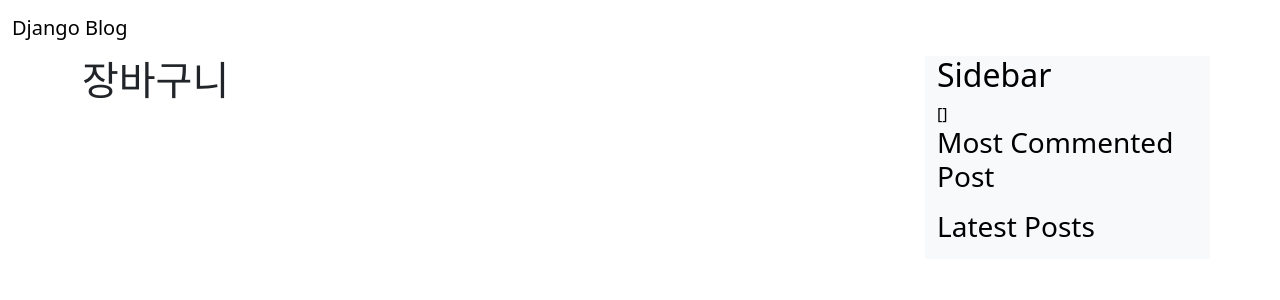
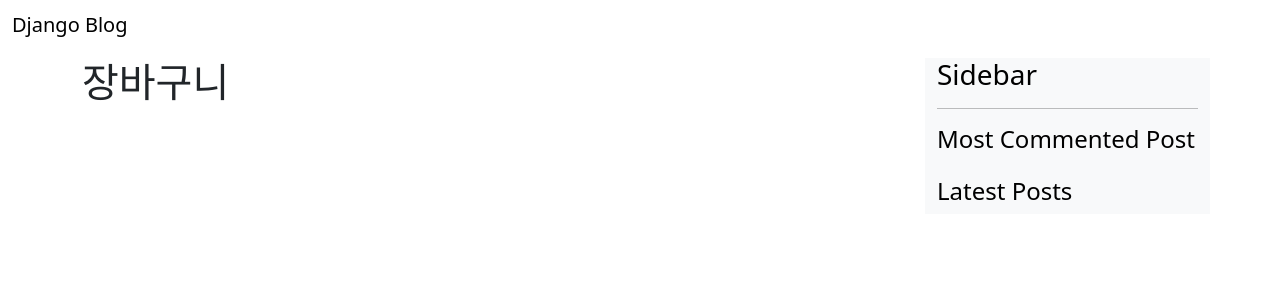
Before and after one commit to 98Taek/catalogProject, a Django app: page /shop/ in a window 1280 px wide. Shown: the top 300 px of the page. Run offline with Django 4.2, Linux system fonts and the light colour scheme; data that the repository does not hold is empty.

Commit message:
부트스트랩 스타일 변경

```diff
--- a/blog/templates/blog/base.html
+++ b/blog/templates/blog/base.html
@@ -15,7 +15,7 @@
 <body>
 <nav class="navbar bg-body-emphasis">
     <div class="container-fluid">
-        <a class="navbar-brand" href="{% url 'blog:post_list' %}">Django Blog</a>
+        <a class="navbar-brand h1" href="{% url 'blog:post_list' %}">Django Blog</a>
     </div>
 </nav>
 <div class="container gy-5">
@@ -25,18 +25,18 @@
             {% endblock content %}
         </div>
         <div class="col-3 text-bg-light">
-            <h2>Sidebar</h2>
-            {{ cart }}
-            <h3>Most Commented Post</h3>
-            <ul>
+            <h3>Sidebar</h3>
+            <hr>
+            <h4>Most Commented Post</h4>
+            <ul class="list-group">
                 {% get_most_commented_post as most_commented_post %}
                 {% for post in most_commented_post %}
-                    <li>
-                        <a href="{{ post.get_absolute_url }}">{{ post.title }}</a>
+                    <li class="list-group-item">
+                        <a href="{{ post.get_absolute_url }}" class="list-group-item-action">{{ post.title }}</a>
                     </li>
                 {% endfor %}
             </ul>
-            <h3>Latest Posts</h3>
+            <h4 class="mt-3">Latest Posts</h4>
             {% show_latest_posts 3 %}
         </div>
     </div>
--- a/blog/templates/blog/post/includes/latest_posts.html
+++ b/blog/templates/blog/post/includes/latest_posts.html
@@ -1,7 +1,7 @@
-<ul>
+<ul class="list-group">
     {% for post in latest_posts %}
-        <li>
-            <a href="{{ post.get_absolute_url }}">{{ post.title }}</a>
+        <li class="list-group-item">
+            <a href="{{ post.get_absolute_url }}" class="list-group-item-action">{{ post.title }}</a>
         </li>
     {% endfor %}
 </ul>
--- a/blog/templates/blog/post/post_detail.html
+++ b/blog/templates/blog/post/post_detail.html
@@ -19,7 +19,7 @@
         <h5>Products</h5>
         <ul class="list-group list-group-horizontal">
             {% for product in post.products.all %}
-                <li class="list-group-item">
+                <li class="list-group-item d-flex flex-column col-sm-4 justify-content-baseline align-items-center">
                     {% include 'shop/product_detail.html' with product=product %}
                 </li>
             {% endfor %}
--- a/shop/templates/cart/detail.html
+++ b/shop/templates/cart/detail.html
@@ -1,13 +1,24 @@
 {% extends 'blog/base.html' %}
 {% block content %}
     <h1>장바구니</h1>
-    {% for product_id, item in cart_dict.items %}
-        {% include 'shop/product_detail.html' with product=item.product %}
-        <form action="{% url 'shop:update_cart' product_id %}" method="post">
-            <input class="form-control" type="text" name="quantity" value="{{ item.quantity }}" placeholder="수량">
-            <input type="submit" value="수정">
-            {% csrf_token %}
-        </form>
-        <a href="{% url 'shop:remove_cart' product_id %}" class="btn btn-danger">삭제</a>
-    {% endfor %}
+    <ul class="list-group d-flex flex-column col-sm-12">
+        {% for product_id, item in cart_dict.items %}
+            <li class="list-group-item col-sm-12 d-flex flex-row align-items-center">
+                <div class="container">
+                    {% include 'shop/product_detail.html' with product=item.product %}
+                </div>
+                <div class="container col-sm-3 d-flex flex-colmn">
+                    <form action="{% url 'shop:update_cart' product_id %}" method="post" class="d-flex flex-row">
+                        <input class="form-control" type="text" name="quantity" value="{{ item.quantity }}"
+                               placeholder="수량">
+                        <div>&nbsp;</div>
+                        <input type="submit" value="수정" class="btn btn-sm btn-info">
+                        {% csrf_token %}
+                    </form>
+                    <br>
+                    <a href="{% url 'shop:remove_cart' product_id %}" class="btn btn-sm btn-danger">삭제</a>
+                </div>
+            </li>
+        {% endfor %}
+    </ul>
 {% endblock content %}
```
